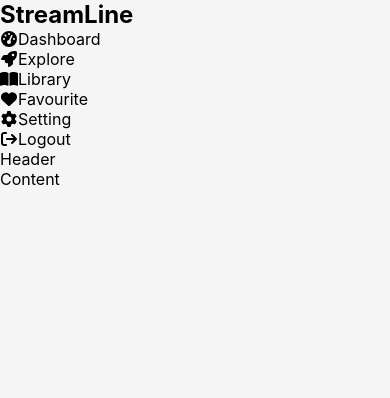
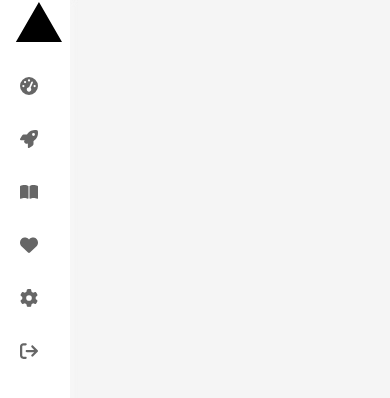
Before and after one commit to craj68168/Next-responsive-dashboard, a Next.js app: page / in a window 390 px wide. Shown: the top 398 px of the page. Built offline with nearby package versions, Linux system fonts and the light colour scheme.

Commit message:
left navbar is done

```diff
--- a/styles/Home.module.css
+++ b/styles/Home.module.css
@@ -1,6 +1,61 @@
 .container{
-
+ background-color: #fff;
+ position: fixed;
+ width: 200px;
+ height: 100%;
+ box-shadow: 3px 0px 6px 0px rgb(246,246,246,0.75);
+}
+.wrapper{
+  padding: 10px;
+  z-index: 1;
 }
 .logo{
+  padding: 10px;
+  padding-left: 20px;
+  text-align: center;
+  font-size: 20px;
+  font-weight: bold;
+}
+.wrapper>ul{
+  margin-top:20px ;
+  padding-left: 10px;
+  text-align: left;
+  display: flex;
+  gap:20px;
+  flex-direction: column;
+  font-size: 18px;
+  font-weight: bold;
+}
+.wrapper>ul>li{
+  list-style-type: none;
+  font-size: 20px;
+  text-decoration: none;
+  opacity: 0.6;
+}
+.wrapper>ul>li>a:hover{
+  color:darkgoldenrod;
+  font-size: 22px;
+  transition: 0.2s;
+}
 
+@media only screen and (max-width:768px){
+  .container{
+    width: 70px;
+  }
+  .logo>h2{
+    opacity: 0;
+  }
+  .logo{
+    background:url("../public/vercel.svg");
+    width: 60px;
+    height: 40px;
+    padding: 5px;
+    margin: 2px;
+  }
+  .wrapper>ul{
+    gap:5px;
+  }
+  .wrapper>ul>li>a{
+    opacity: 0;
+  }
 }
```
